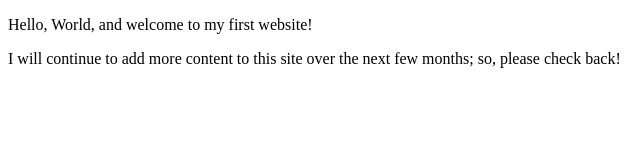
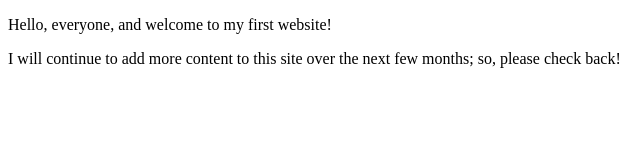
Before and after one commit to KalonNeeland/KalonNeeland.github.io, a plain HTML site: page index.html in a window 1280 px wide. Shown: the full height of the page, 0-640 px from the left. Drawn offline with Linux system fonts and the light colour scheme.

Commit message:
Update index.html
Added "everyone"

```diff
--- a/index.html
+++ b/index.html
@@ -7,7 +7,7 @@
         <title>Web Developer/ GitHub</title>
     </head>
     <body>
-       <p>Hello, World, and welcome to my first website!</p>
+       <p>Hello, everyone, and welcome to my first website!</p>
 
        <p>I will continue to add more content to this site over the next few months; so, please check back!</p>
     </body>
```
